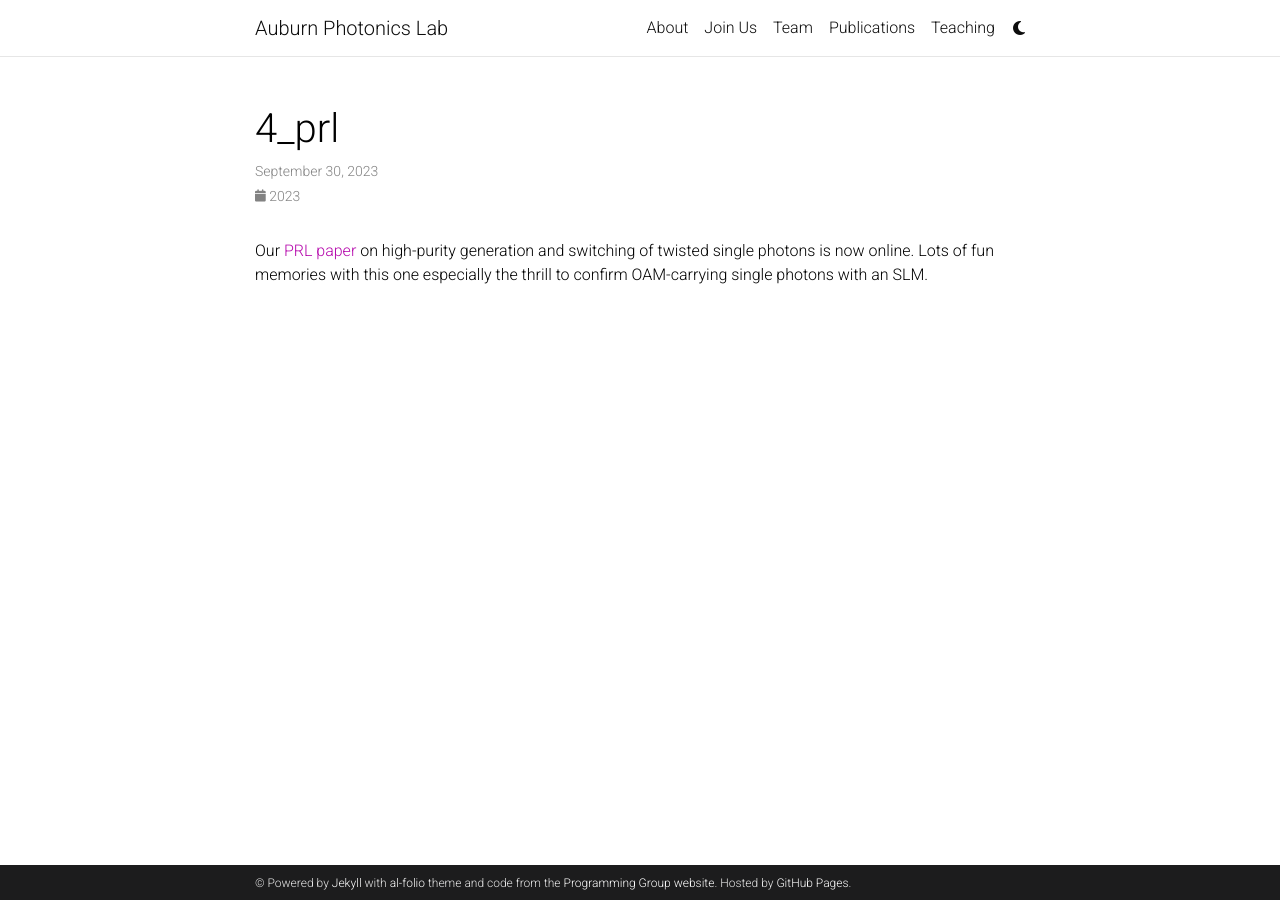
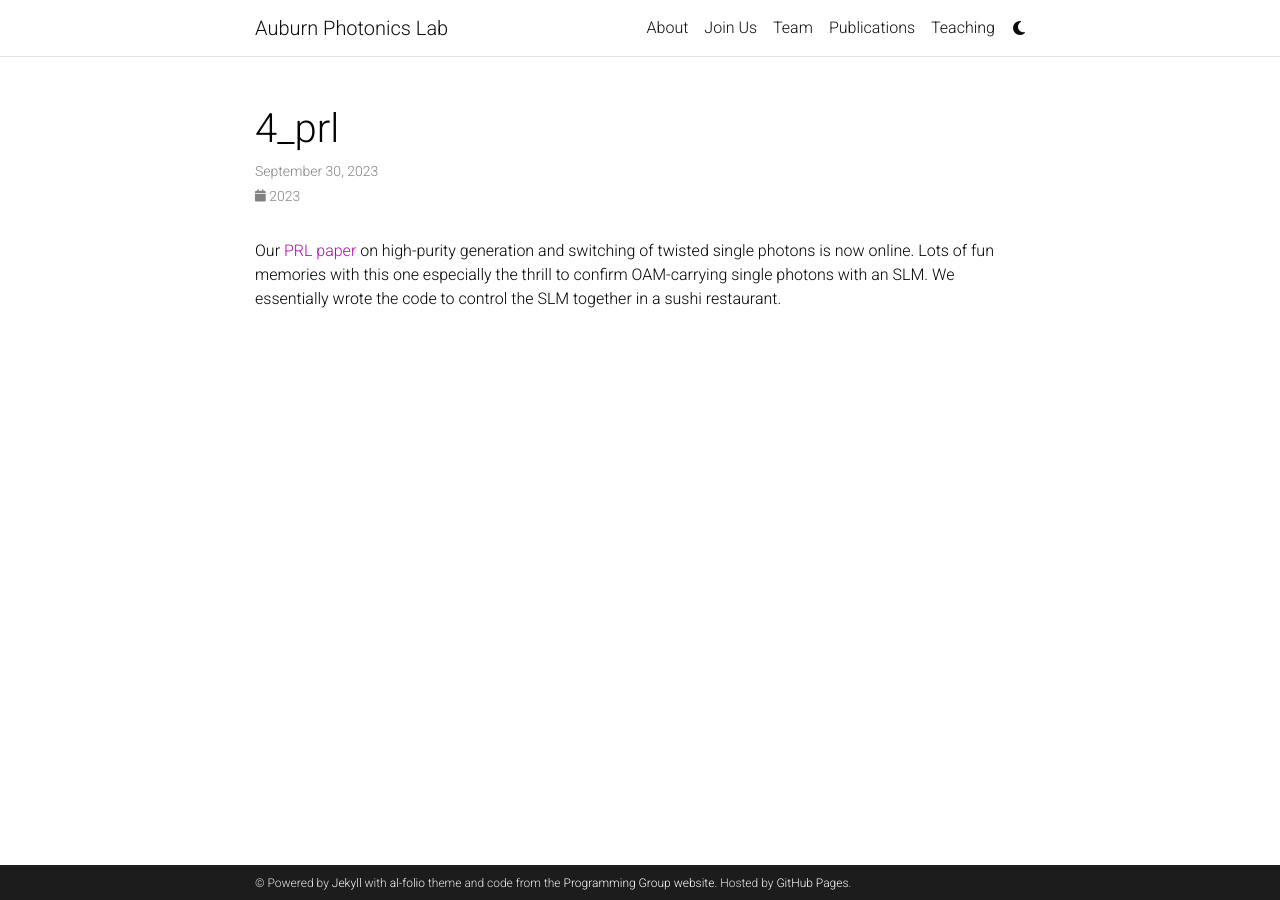
Before and after one commit to zihegao/zihegao.github.io, a Jekyll site: the page built from _news/4_prl.md, in a window 1280 px wide. Built offline with Jekyll 4.4.1, drawn with Linux system fonts in a browser that asks for light colours; comment, search, counter and statistics services are not loaded; a style sheet for code colours, icons or effects is not loaded.

Commit message:
update paper

```diff
--- a/_news/4_prl.md
+++ b/_news/4_prl.md
@@ -5,4 +5,4 @@
 related_posts: false
 ---
 
-Our [PRL paper](https://journals.aps.org/prl/abstract/10.1103/PhysRevLett.131.183801) on high-purity generation and switching of twisted single photons is now online. Lots of fun memories with this one especially the thrill to confirm OAM-carrying single photons with an SLM.
+Our [PRL paper](https://journals.aps.org/prl/abstract/10.1103/PhysRevLett.131.183801) on high-purity generation and switching of twisted single photons is now online. Lots of fun memories with this one especially the thrill to confirm OAM-carrying single photons with an SLM. We essentially wrote the code to control the SLM together in a sushi restaurant.
```
